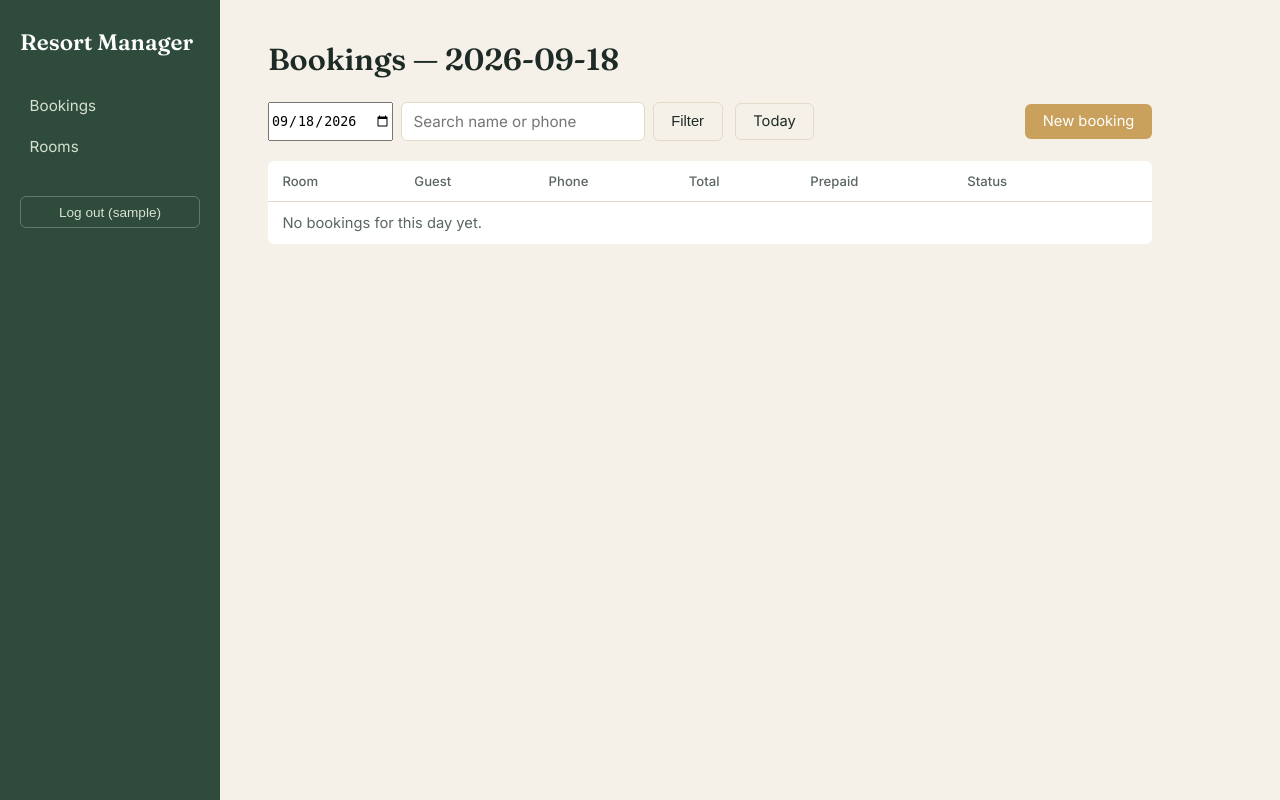
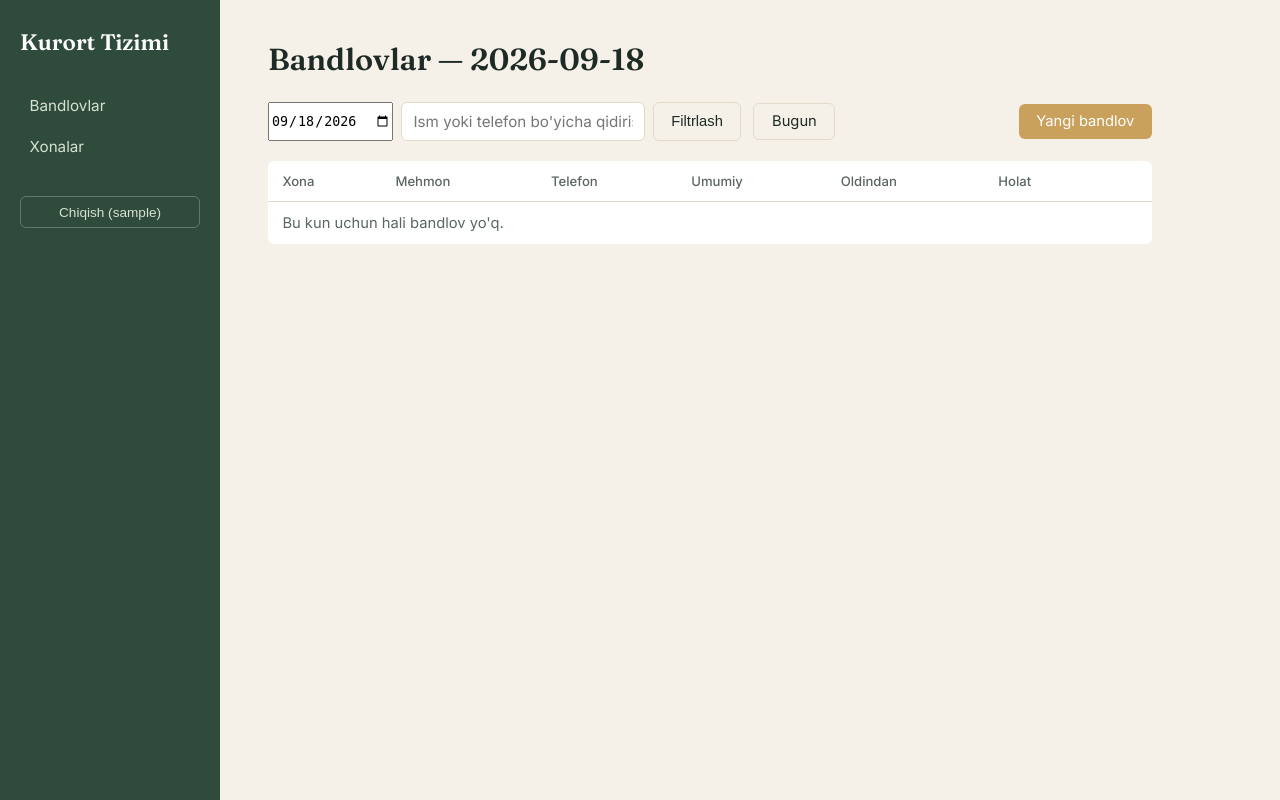
Before and after one commit to abdulhamidongithub/DachaApp, a Django app: page / in a window 1280 px wide. Run offline with Django 5.2, Linux system fonts and the light colour scheme; the visitor is signed in with stand-in values (Sample User, id 1); data that the repository does not hold is empty; parts of the project's set-up code (start-up, migrations or seed data) failed here and were passed over.

Commit message:
Texts translated into Uzbek

```diff
--- a/templates/base.html
+++ b/templates/base.html
@@ -94,15 +94,15 @@
 </head>
 <body>
   <aside class="sidebar">
-    <p class="brand">Resort Manager</p>
+  <p class="brand">Kurort Tizimi</p>
   <nav>
-      <a href="{% url 'booking-list' %}">Bookings</a>
-      <a href="{% url 'room-list' %}">Rooms</a>
+    <a href="{% url 'booking-list' %}">Bandlovlar</a>
+    <a href="{% url 'room-list' %}">Xonalar</a>
   </nav>
   {% if user.is_authenticated %}
   <form method="post" action="{% url 'logout' %}">
     {% csrf_token %}
-      <button type="submit" class="logout">Log out ({{ user.username }})</button>
+    <button type="submit" class="logout">Chiqish ({{ user.username }})</button>
   </form>
   {% endif %}
 </aside>
--- a/templates/bookings/booking_list.html
+++ b/templates/bookings/booking_list.html
@@ -1,19 +1,20 @@
 {% extends "base.html" %}
 {% block content %}
-  <h1>Bookings — {{ selected_date }}</h1>
+  <h1>Bandlovlar — {{ selected_date }}</h1>
 
   <div class="toolbar">
     <form method="get" style="display:flex; gap:0.5rem;">
       <input type="date" name="date" value="{{ selected_date }}">
-      <input type="text" name="q" placeholder="Search name or phone" value="{{ request.GET.q }}">
-      <button type="submit" class="btn btn-quiet">Filter</button>
+      <input type="text" name="q" placeholder="Ism yoki telefon bo'yicha qidirish" value="{{ request.GET.q }}">
+      <button type="submit" class="btn btn-quiet">Filtrlash</button>
     </form>
-    <a href="{% url 'booking-list' %}" class="btn btn-quiet">Today</a>
-    <a href="{% url 'booking-add' %}" class="btn" style="margin-left:auto;">New booking</a>
+    <a href="{% url 'booking-list' %}" class="btn btn-quiet">Bugun</a>
+    <a href="{% url 'booking-add' %}" class="btn" style="margin-left:auto;">Yangi bandlov</a>
   </div>
 
+  <div class="table-responsive">
   <table>
-    <tr><th>Room</th><th>Guest</th><th>Phone</th><th>Total</th><th>Prepaid</th><th>Status</th><th></th></tr>
+    <tr><th>Xona</th><th>Mehmon</th><th>Telefon</th><th>Umumiy</th><th>Oldindan</th><th>Holat</th><th></th></tr>
     {% for b in bookings %}
     <tr>
       <td>{{ b.room }}</td>
@@ -22,23 +23,24 @@
       <td>{{ b.total_price }}</td>
       <td>{{ b.prepaid_amount }}</td>
       <td>
-        {% if b.paid_in_full %}<span class="badge paid">Paid</span>
-        {% else %}<span class="badge unpaid">Owes {{ b.balance_due }}</span>{% endif %}
+        {% if b.paid_in_full %}<span class="badge paid">To'langan</span>
+        {% else %}<span class="badge unpaid">Qarz: {{ b.balance_due }}</span>{% endif %}
       </td>
       <td>
-        <a href="{% url 'booking-edit' b.pk %}">Edit</a>
+        <a href="{% url 'booking-edit' b.pk %}">Tahrirlash</a>
         {% if not b.paid_in_full %}
         <form method="post" action="{% url 'booking-mark-paid' b.pk %}" style="display:inline;">
-          {% csrf_token %}<button type="submit" class="btn-quiet btn" style="padding:0.2rem 0.5rem;">Mark paid</button>
+          {% csrf_token %}<button type="submit" class="btn-quiet btn" style="padding:0.2rem 0.5rem;">To'landi</button>
         </form>
         {% endif %}
         <form method="post" action="{% url 'booking-cancel' b.pk %}" style="display:inline;">
-          {% csrf_token %}<button type="submit" class="btn-quiet btn" style="padding:0.2rem 0.5rem;">Cancel</button>
+          {% csrf_token %}<button type="submit" class="btn-quiet btn" style="padding:0.2rem 0.5rem;">Bekor qilish</button>
         </form>
       </td>
     </tr>
     {% empty %}
-    <tr><td colspan="7" style="color:var(--ink-soft);">No bookings for this day yet.</td></tr>
+    <tr><td colspan="7" style="color:var(--ink-soft);">Bu kun uchun hali bandlov yo'q.</td></tr>
     {% endfor %}
   </table>
+  </div>
 {% endblock %}
--- a/templates/rooms/room_form.html
+++ b/templates/rooms/room_form.html
@@ -1,6 +1,6 @@
 {% extends "base.html" %}
 {% block content %}
-  <h2>{% if form.instance.pk %}Edit{% else %}New{% endif %} booking</h2>
+ <h2>{% if form.instance.pk %}Xonani tahrirlash{% else %}Yangi xona{% endif %}</h2>
   <form method="post">
     {% csrf_token %}
     {{ form.as_p }}
```
Also changed, not shown: myapp/forms.py (+13 -4 lines), templates/bookings/booking_form.html (+13 -7 lines), templates/login.html (+11 -11 lines), templates/rooms/room_list.html (+6 -4 lines). Lines whose indentation alone changed are shown as unchanged.
